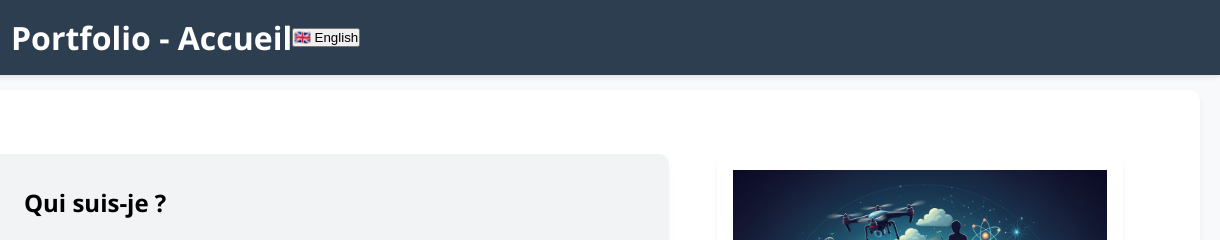
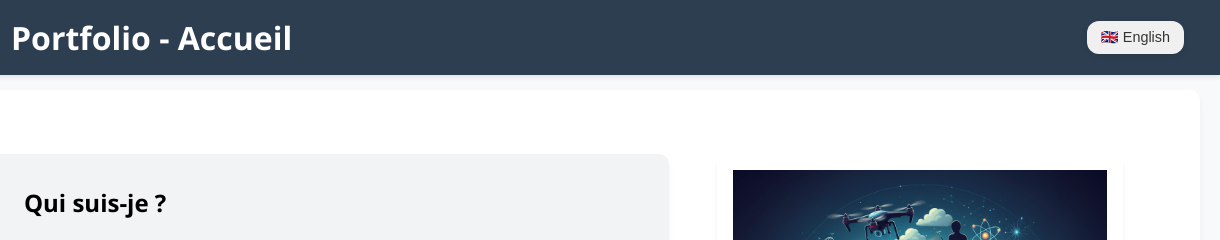
Before and after one commit to M4rt3h/portfolio, a plain HTML site: page index.html in a window 1280 px wide. Shown: the top 240 px of the page, 60-1280 px from the left. Drawn offline with Linux system fonts and the light colour scheme.

Commit message:
ajout du style pour le bouton de changement de langue

```diff
--- a/home.css
+++ b/home.css
@@ -30,6 +30,27 @@ body, html {
     height: 40px;
     margin-right: 15px;
 }
+
+.lang-switch {
+    margin-left: auto;
+    margin-right: 20px;
+    padding: 8px 14px;
+    font-size: 0.9rem;
+    background-color: #f0f0f0;
+    border: none;
+    border-radius: 12px;
+    cursor: pointer;
+    color: #333;
+    transition: all 0.3s ease;
+    font-weight: 500;
+    box-shadow: 0 2px 6px rgba(0,0,0,0.1);
+}
+
+.lang-switch:hover {
+    background-color: #e0e0e0;
+    transform: scale(1.05);
+}
+
 
 /* ---------- Contenu principal ---------- */
 .container {
```
